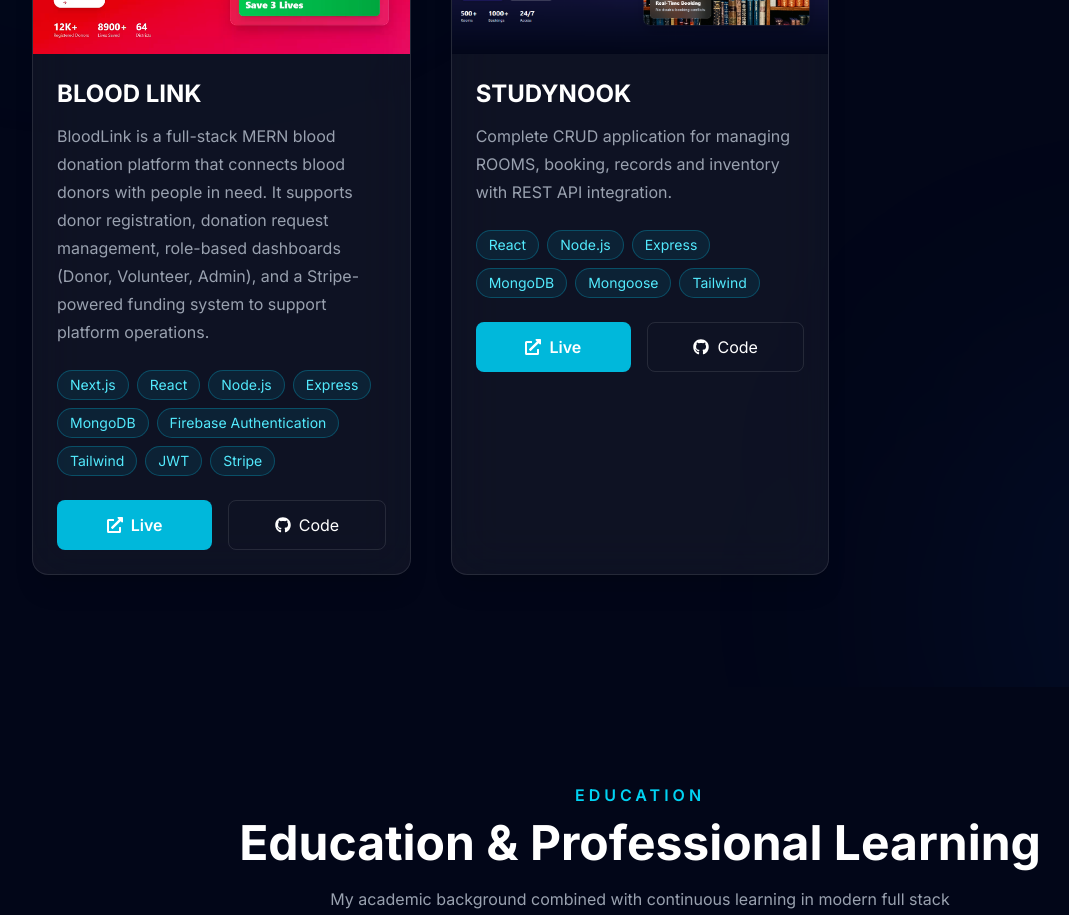
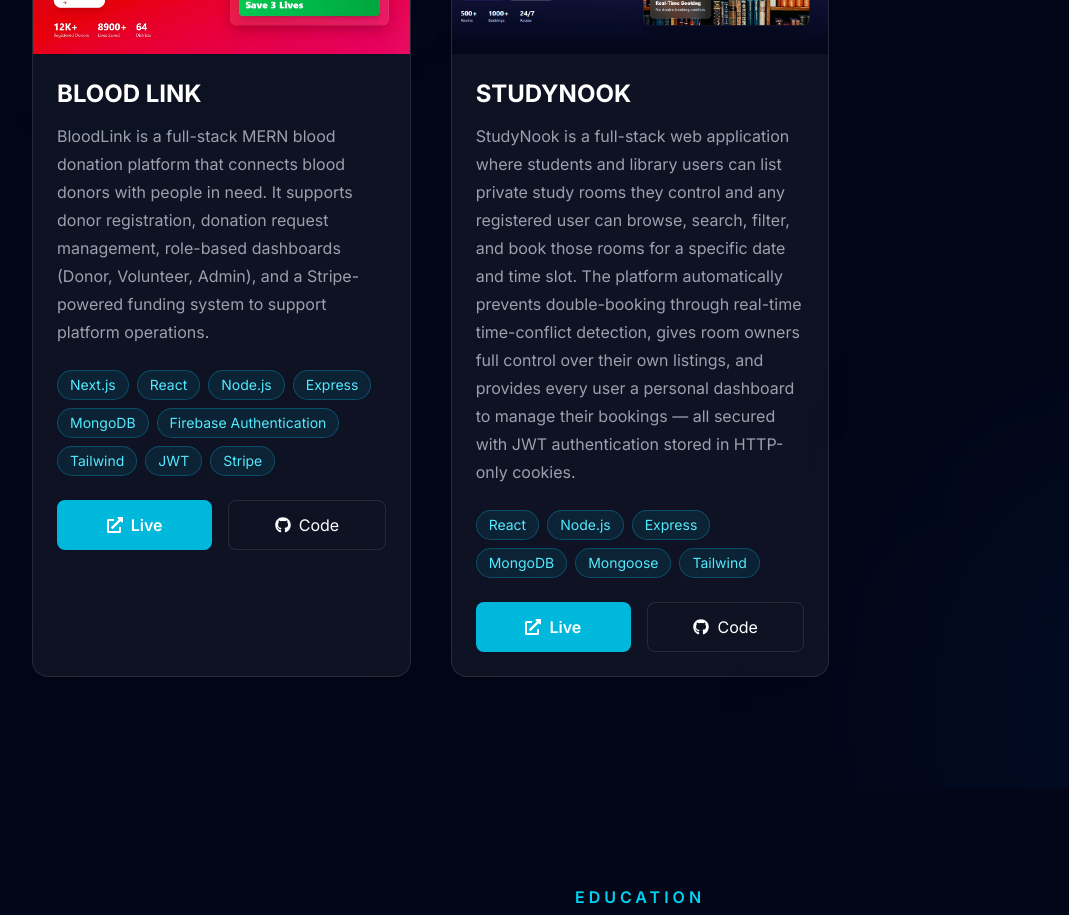
Before and after one commit to Abdullah-Al-Noman186/Portfolio, a Next.js app: page / in a window 1280 px wide. Shown: the part 3420-4335 px from the top of the page, without its empty margins (0-1069 px from the left). Built offline with nearby package versions, Linux system fonts and the light colour scheme.

Commit message:
Added new portfolio section

```diff
--- a/src/data/projects.js
+++ b/src/data/projects.js
@@ -21,7 +21,7 @@ export const projects = [
 
     ],
 
-    liveLink: "https://your-live-site.com",
+    liveLink: "https://blood-donation-client-delta.vercel.app/",
 
     githubLink: "https://github.com/Abdullah-Al-Noman186/blood-donation-client",
 
@@ -34,7 +34,7 @@ export const projects = [
     title: "STUDYNOOK",
 
     description:
-      "Complete CRUD application for managing ROOMS, booking, records and inventory with REST API integration.",
+      "StudyNook is a full-stack web application where students and library users can list private study rooms they control and any registered user can browse, search, filter, and book those rooms for a specific date and time slot. The platform automatically prevents double-booking through real-time time-conflict detection, gives room owners full control over their own listings, and provides every user a personal dashboard to manage their bookings — all secured with JWT authentication stored in HTTP-only cookies.",
 
     image: "/library.PNG",
 
```
